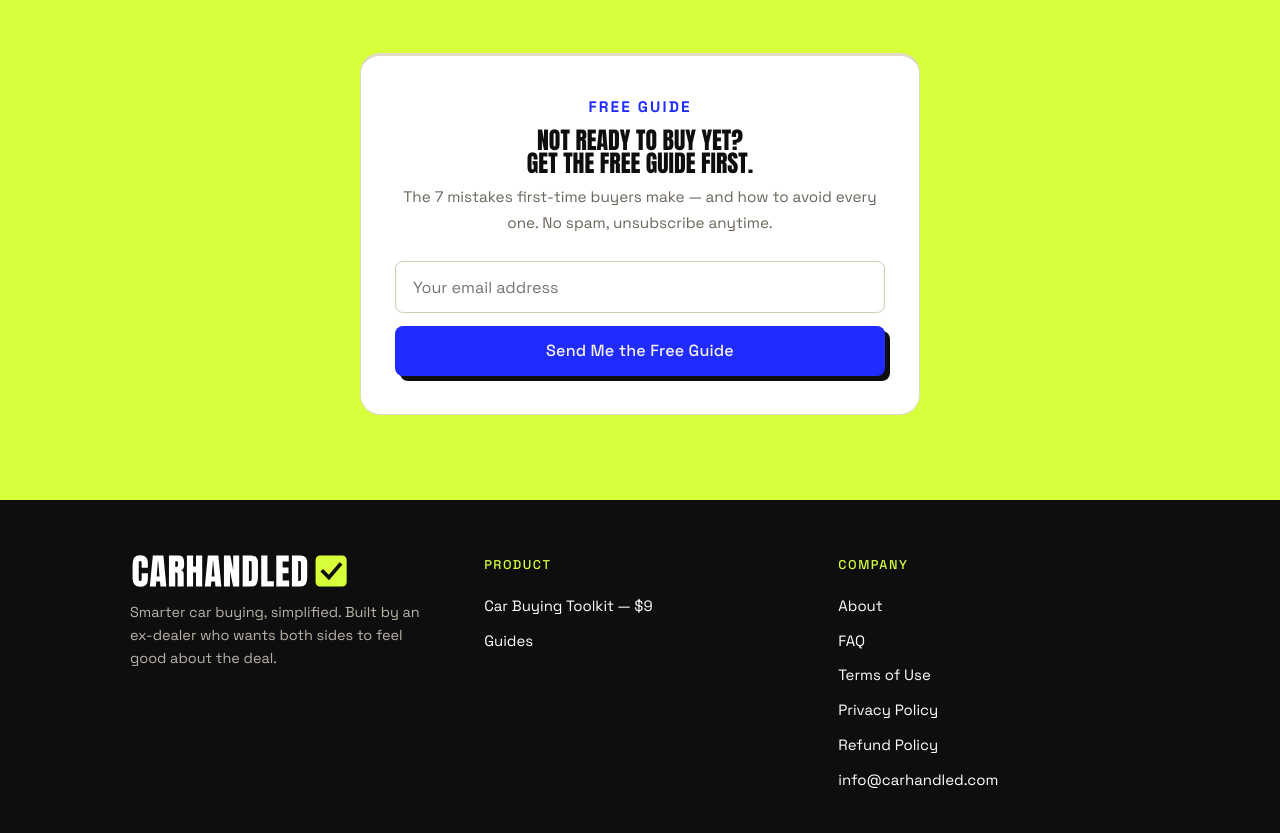
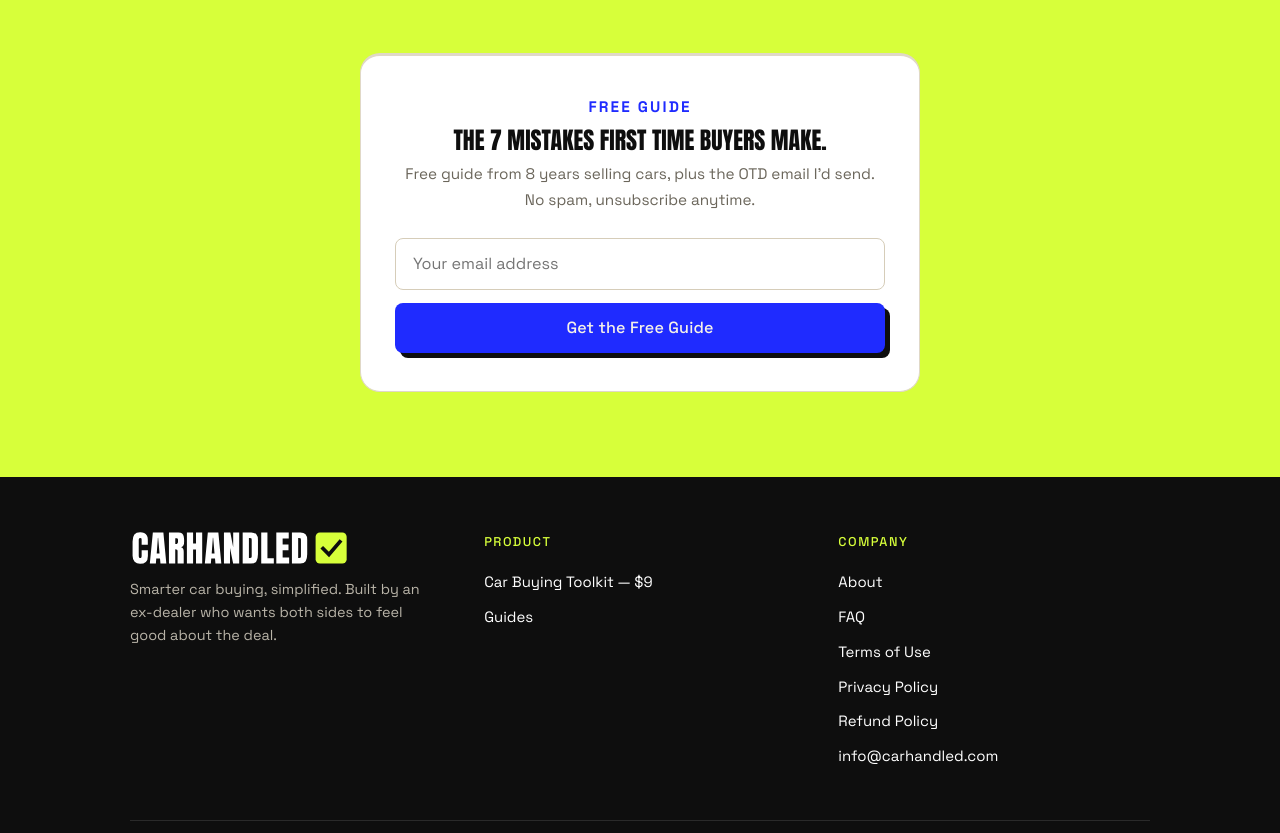
Before and after one commit to Carhandled/carhandled.com, a plain HTML site: page index.html in a window 1280 px wide. Shown: the part 6500-7333 px from the top of the page. Drawn offline with Linux system fonts and the light colour scheme; no server answers; a script that the page names is missing; a web font is replaced by a local one.

Commit message:
Match homepage free guide form copy to the popup (#11)
Claude-Session: https://claude.ai/code/session_016oTRn6ZJPFyuBKuKiAkfPm

Co-authored-by: Claude <noreply@anthropic.com>

```diff
--- a/index.html
+++ b/index.html
@@ -1943,8 +1943,8 @@
       <div class="container">
         <div class="email-card reveal">
           <p class="eyebrow" style="margin-bottom:0.5rem;">Free guide</p>
-          <h2>Not ready to buy yet?<br>Get the free guide first.</h2>
-          <p>The 7 mistakes first-time buyers make — and how to avoid every one. No spam, unsubscribe anytime.</p>
+          <h2>The 7 mistakes first time buyers make.</h2>
+          <p>Free guide from 8 years selling cars, plus the OTD email I'd send. No spam, unsubscribe anytime.</p>
 
           <div id="mlb2-28577420" class="ml-form-embedContainer ml-subscribe-form ml-subscribe-form-28577420">
             <div class="ml-form-align-center">
@@ -1961,7 +1961,7 @@
                     </div>
                     <input type="hidden" name="ml-submit" value="1">
                     <div class="ml-form-embedSubmit">
-                      <button type="submit" class="primary">Send Me the Free Guide</button>
+                      <button type="submit" class="primary">Get the Free Guide</button>
                       <button disabled class="loading"><span class="ml-form-embedSubmitLoad"></span>Loading…</button>
                     </div>
                     <input type="hidden" name="anticsrf" value="true">
```
